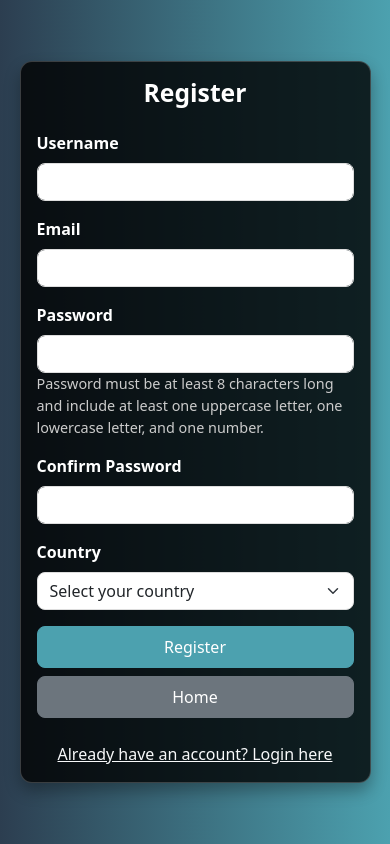
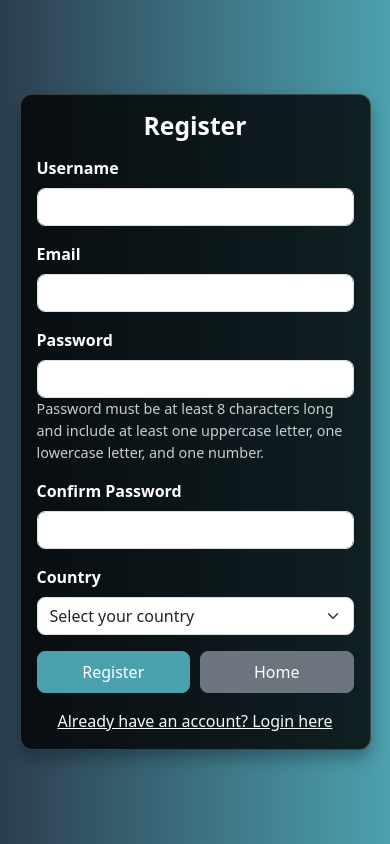
Before and after one commit to Clifford537/ideasadd, a PHP site: page /authentication/register in a window 390 px wide. Run offline with PHP 8.4, Linux system fonts and the light colour scheme; data that the repository does not hold is empty.

Commit message:
updates3

```diff
--- a/authentication/register.php
+++ b/authentication/register.php
@@ -32,24 +32,26 @@ $country_list = fetch_african_countries();
     <style>
         body {
             background: linear-gradient(to right, #2c3e50, #4ca1af);
+            background-attachment: fixed;
             color: white;
             display: flex;
             align-items: center;
             justify-content: center;
             height: 100vh;
             margin: 0;
+            overflow: hidden;
         }
         .register-container {
             background: rgba(0, 0, 0, 0.8);
-            padding: 2rem;
+            padding: 1.5rem;
             border-radius: 12px;
             box-shadow: 0 8px 16px rgba(0, 0, 0, 0.3);
-            max-width: 500px;
+            max-width: 400px;
             width: 90%;
             border: 1px solid rgba(255, 255, 255, 0.2);
         }
         .register-container h2 {
-            margin-bottom: 1.5rem;
+            margin-bottom: 1rem;
             font-weight: bold;
             text-align: center;
         }
@@ -67,6 +69,7 @@ $country_list = fetch_african_countries();
         .btn-container {
             display: flex;
             justify-content: space-between;
+            gap: 10px;
             margin-top: 1rem;
         }
         .btn-primary {
@@ -75,7 +78,7 @@ $country_list = fetch_african_countries();
             border-radius: 8px;
             padding: 0.5rem 1.5rem;
             font-size: 1rem;
-            width: 48%;
+            flex: 1;
         }
         .btn-primary:hover {
             background-color: #357f89;
@@ -87,7 +90,7 @@ $country_list = fetch_african_countries();
             border-radius: 8px;
             padding: 0.5rem 1.5rem;
             font-size: 1rem;
-            width: 48%;
+            flex: 1;
         }
         .btn-secondary:hover {
             background-color: #5a6268;
@@ -106,13 +109,10 @@ $country_list = fetch_african_countries();
         @media (max-width: 576px) {
             .register-container {
                 padding: 1rem;
+                max-width: 90%;
             }
             .btn-container {
-                flex-direction: column;
-            }
-            .btn-primary, .btn-secondary {
-                width: 100%;
-                margin-bottom: 0.5rem;
+                flex-direction: row;
             }
         }
     </style>
@@ -161,7 +161,7 @@ $country_list = fetch_african_countries();
             </div>
             <div class="btn-container">
                 <button type="submit" class="btn btn-primary">Register</button>
-                <a href="../index" class="btn btn-secondary">Home</a>
+                <a href="index.php" class="btn btn-secondary">Home</a>
             </div>
         </form>
         <div class="mt-3 text-center">
```
